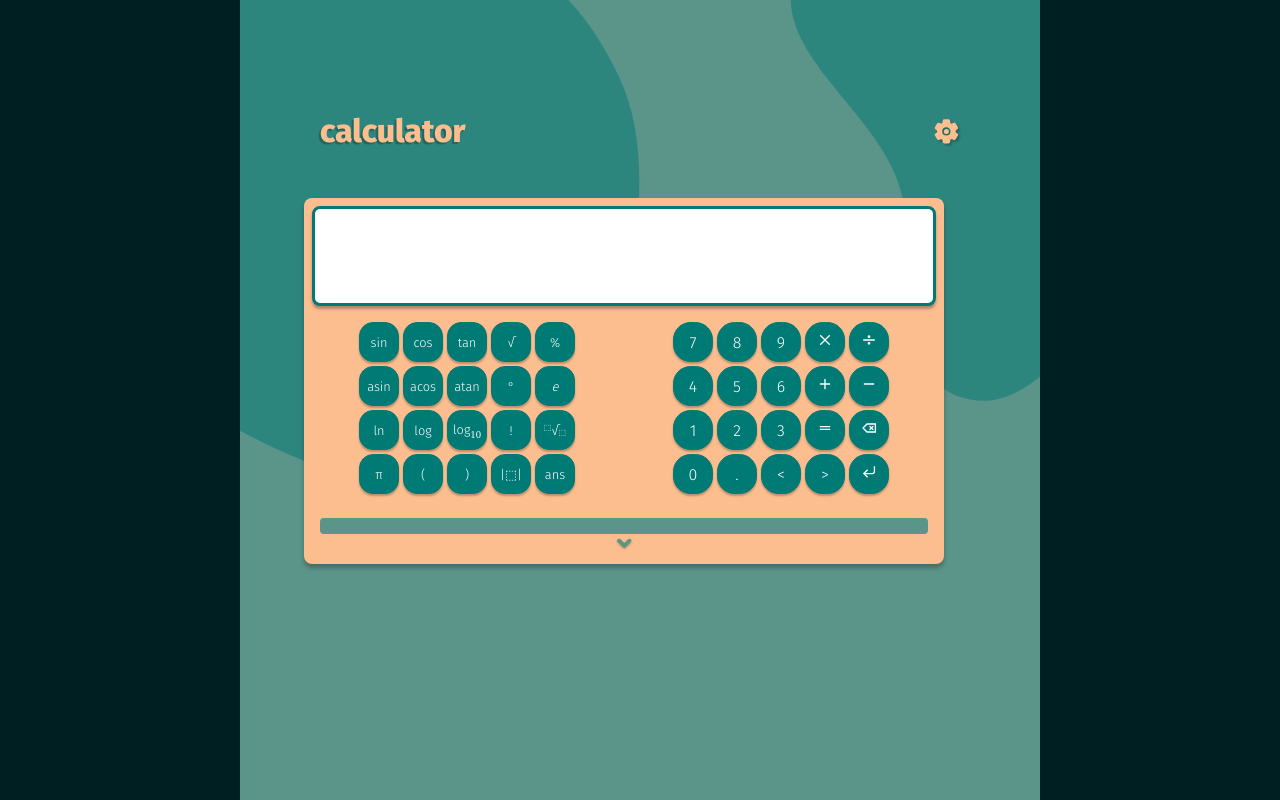
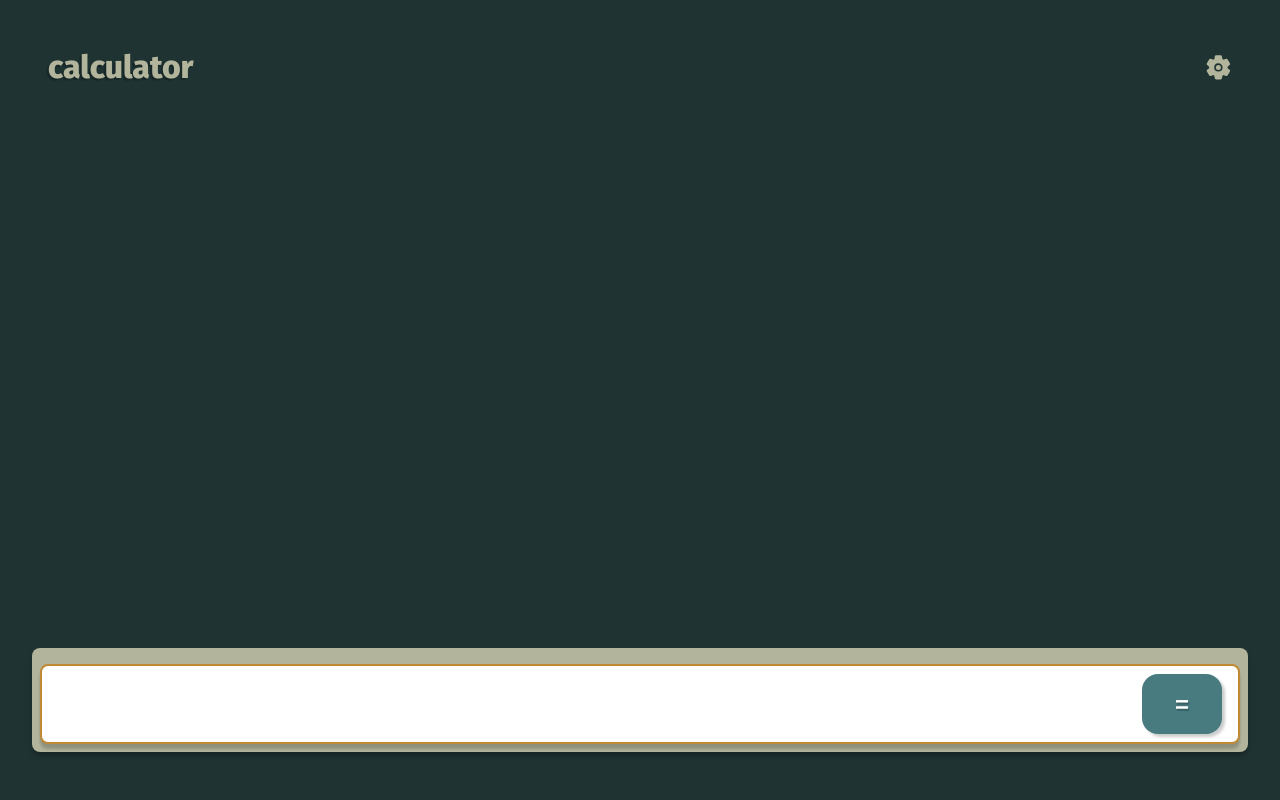
Before and after one commit to bababubudev/CalculatorJs, a React (Vite) app: page / in a window 1280 px wide. Built offline with nearby package versions, Linux system fonts and the light colour scheme.

Commit message:
Major redesign

```diff
--- a/src/App.tsx
+++ b/src/App.tsx
@@ -4,14 +4,13 @@ import Calculator from "./pages/Calculator";
 function App() {
   return (
     <main>
-      <section className="content">
-        <div className="blobs">
-          <img draggable="false" src="/CalculatorJs/svg/blob1.svg" alt="Blob1" className="blob1" />
-          <img draggable="false" src="/CalculatorJs/svg/blob2.svg" alt="Blob2" className="blob2" />
-        </div>
-        <Header />
-        <Calculator />
-      </section>
+      {/* <div className="blobs">
+        <img draggable="false" src="/CalculatorJs/svg/blob1.svg" alt="Blob1" className="blob1" />
+        <img draggable="false" src="/CalculatorJs/svg/blob2.svg" alt="Blob2" className="blob2" />
+      </div> //!Fix after styling changes
+      */}
+      <Header />
+      <Calculator />
     </main>
   )
 }
--- a/src/components/CalculationForm.tsx
+++ /dev/null
@@ -1,78 +0,0 @@
-import { FormEvent } from "react";
-import Keypad from "./Keypad";
-
-type calculation = {
-  operation: string;
-  result: string;
-}
-
-interface CalculationFormProp {
-  inputValue: string;
-  calculation: calculation;
-  setInput: React.Dispatch<React.SetStateAction<string>>;
-  history: calculation[];
-  onSubmit: (event?: FormEvent<HTMLFormElement>) => void;
-}
-
-function CalculationForm(prop: CalculationFormProp) {
-  const { onSubmit, inputValue, setInput, history, calculation } = prop;
-
-  const keypadKeyClear = () => {
-    setInput((prev: string) => prev.slice(0, -1));
-  }
-
-  const keypadKeydown = (value: string): void => {
-    if (value === "=") {
-      setInput(calculation.result);
-      return;
-    }
-
-    setInput(prev => prev + value);
-  }
-
-  const prevAnswer = () => {
-    if (history.length === 0) return;
-    const currentResult: string = history[history.length - 1].result;
-    setInput(prev => prev + currentResult);
-  }
-
-  const onInputChange = (e: React.ChangeEvent<HTMLInputElement>) => {
-    const currentInput = e.target.value;
-    if (currentInput === "ans") {
-      setInput("");
-      prevAnswer();
-      return;
-    }
-
-    setInput(currentInput);
-  }
-
-  return (
-    <form
-      className="userinput"
-      onSubmit={onSubmit}
-    >
-      <div className="input-output">
-        <p className="show-input">
-          {calculation.result}
-        </p>
-        <input
-          type="text"
-          className="input"
-          value={inputValue}
-          onChange={onInputChange}
-          autoFocus
-        />
-      </div>
-
-      <Keypad
-        onKeyPressed={keypadKeydown}
-        onKeySubmit={onSubmit}
-        onKeyClear={keypadKeyClear}
-        onRequestPrevAns={prevAnswer}
-      />
-    </form >
-  );
-}
-
-export default CalculationForm;
--- a/src/pages/Calculator.tsx
+++ b/src/pages/Calculator.tsx
@@ -1,8 +1,7 @@
-import { FormEvent, useEffect, useState } from "react";
-import History from "../components/History";
+import { FormEvent, useEffect, useRef, useState } from "react";
+// import History from "../components/History";
 import evaluateExpression from "../evaluator";
-import CalculationForm from "../components/CalculationForm";
-import { IoIosArrowDown } from "react-icons/io";
+// import { IoIosArrowDown } from "react-icons/io";
 
 type calculation = {
   operation: string;
@@ -10,10 +9,42 @@ type calculation = {
 }
 
 function Calculator() {
+  const inputRef = useRef<HTMLInputElement>(null);
+
   const [history, setHistory] = useState<calculation[]>([]);
   const [inputValue, setInputValue] = useState<string>("");
+  const [topDisplay, setTopDisplay] = useState<string>("");
   const [historyShown, setHistoryShown] = useState<boolean>(true);
-  let currentResult: calculation;
+  const [isSubmitted, setIsSubmitted] = useState<boolean>(false);
+
+  const calculate = (input: string): calculation => {
+    let output: number = 0;
+
+    try {
+      output = evaluateExpression(input);
+
+      return {
+        operation: input,
+        result: output === undefined ? "" : output.toString()
+      }
+    } catch (error) {
+      return { operation: input, result: (error as Error).message };
+    }
+  };
+
+  useEffect(() => {
+    const handleKeyDown = (event: KeyboardEvent) => {
+      const validKeys = /^[a-zA-Z0-9+\-*/.=]$/;
+      if (validKeys.test(event.key) && inputRef.current) {
+        inputRef.current.focus();
+      }
+    };
+
+    window.addEventListener("keydown", handleKeyDown);
+    return () => {
+      window.removeEventListener("keydown", handleKeyDown);
+    };
+  }, []);
 
   useEffect(() => {
     if (history.length > 0) {
@@ -28,56 +59,52 @@ function Calculator() {
     setHistory(prev => [...prev, element]);
   }
 
-  const removeFromHistory = (index: number) => {
-    setHistory(prev => prev.filter((_, ind) => ind !== index))
+  const onInputChange = (e: React.ChangeEvent<HTMLInputElement>) => {
+    const currentValue = e.target.value;
+    setInputValue(currentValue);
+    setIsSubmitted(false);
+
+    const output = calculate(currentValue);
+    if (output.result !== "") {
+      setTopDisplay(output.result);
+    } else {
+      setTopDisplay("");
     }
-
-  const clearHistory = () => {
-    setHistory([]);
   }
 
   const onCalculationSubmit = (event?: FormEvent<HTMLFormElement>): void => {
     event?.preventDefault();
-    if (!currentResult) return;
 
-    if (currentResult.result !== "") {
-      addToHistory(currentResult);
+    const output = calculate(inputValue);
+    if (output.result !== "") {
+      addToHistory(output);
+      setTopDisplay(output.operation);
+      setInputValue(output.result);
+      setIsSubmitted(true);
     }
   }
 
-  const calculate = (): calculation => {
-    let output: number = 0;
+  // const toggleHistoryShown = (): void => {
+  //   if (!historyShown) setHistoryShown(prev => !prev);
+  // }
 
-    try {
-      output = evaluateExpression(inputValue);
+  // const removeFromHistory = (index: number) => {
+  //   setHistory(prev => prev.filter((_, ind) => ind !== index))
+  // }
 
-      currentResult = {
-        operation: inputValue,
-        result: output === undefined ? "" : output.toString()
-      }
-
-      return currentResult;
-    } catch (error) {
-      return { operation: inputValue, result: (error as Error).message };
-    }
-  }
-
-  const toggleHistoryShown = (): void => {
-    if (!historyShown) setHistoryShown(prev => !prev);
-  }
+  // const clearHistory = () => {
+  //   setHistory([]);
+  // }
+  //! Fix after styling changes
 
   return (
     <div className="calculator">
-      <CalculationForm
-        inputValue={inputValue}
-        setInput={setInputValue}
-        onSubmit={onCalculationSubmit}
-        history={history}
-        calculation={calculate()}
-      />
-      <div className={`hidables ${historyShown ? "history-shown" : ""} `}>
+      <div
+        className={`hidables ${historyShown ? "history-shown" : ""} `}
+      >
         <div className="history-control">
-          <History
+          {
+            /* <History
               history={history}
               removeFromHistory={removeFromHistory}
               clearHistory={clearHistory}
@@ -89,9 +116,34 @@ function Calculator() {
               className="show-hide-btn"
             >
               <IoIosArrowDown />
-          </button>
+            </button> */
+            //! Fix after styling changes
+          }
         </div>
       </div>
+
+      <form
+        className={`calculation-display ${isSubmitted ? "submitted" : ""}`}
+        onSubmit={onCalculationSubmit}
+      >
+        <div className="display">
+          <p className="top-display">
+            {topDisplay}
+          </p>
+          <div className="interaction">
+            {isSubmitted && <p className="submit-text">=</p>}
+            <input
+              type="text"
+              className="bottom-display"
+              ref={inputRef}
+              value={inputValue}
+              onChange={onInputChange}
+              autoFocus
+            />
+          </div>
+        </div>
+        <button className="submit-btn">=</button>
+      </form>
     </div>
   );
 }
--- a/src/styles/Calculator.scss
+++ b/src/styles/Calculator.scss
@@ -1,17 +1,17 @@
-@use "./components/CalculationForm.scss";
-@use "./components/History.scss";
-@use "./components/Keypad.scss";
+@use "./components/CalculatorIO.scss";
 
 .calculator {
   display: grid;
+  align-self: self-end;
   gap: 0.5rem;
   z-index: 1000;
-  position: relative;
 
-  max-width: max(20vw, 40rem);
+  background: var(--col-primary);
+  padding: 0.5rem;
 
-  background: var(--col-tertiary);
-  padding: 0.5rem;
+  margin-bottom: 3rem;
+  margin-inline: 2rem;
+
   border-radius: 0.5rem;
   box-shadow: 0px 4px 4px rgba(0, 0, 0, 0.25);
 }
--- a/src/styles/components/CalculationForm.scss
+++ /dev/null
@@ -1,40 +0,0 @@
-form {
-  .input-output {
-    display: grid;
-    grid-template-rows: 1.5em 50px;
-    gap: 0.5ch;
-
-    background-color: var(--col-white, #ffff);
-    border: 3px solid var(--col-secondary);
-    border-radius: 0.5em;
-    padding-inline: 1em;
-    padding-block: 0.5em;
-
-    box-shadow: 0 3px 3px hsla(0, 0%, 0%, 0.3);
-
-    p {
-      font-family: "Bold";
-      text-align: end;
-      padding: 0.5ch;
-    }
-
-    input {
-      padding: 0.5ch;
-      background: none;
-      border: none;
-
-      font-size: 1.5em;
-      font-family: "ExtraLight";
-      text-align: end;
-      letter-spacing: 0.2em;
-
-      &:focus {
-        outline: none;
-      }
-    }
-  }
-
-  .keypad {
-    margin-top: 1rem;
-  }
-}
--- /dev/null
+++ b/src/styles/components/CalculatorIO.scss
@@ -0,0 +1,59 @@
+.calculation-display {
+  position: relative;
+
+  background-color: var(--col-white, #fff);
+  border: 2px solid var(--col-tertiary);
+  border-radius: 0.5rem;
+  padding-inline: 1em;
+  padding-block: 0.5em;
+  box-shadow: 0 5px 3px hsla(0, 0%, 0%, 0.2);
+
+  display: grid;
+  grid-template-columns: 1fr 5rem;
+
+  .display {
+    .top-display {
+      padding: 0;
+      margin: 0;
+      height: var(--top-view-height);
+    }
+
+    .interaction {
+      display: flex;
+      gap: 0.5rem;
+
+      p {
+        font-family: "Bold";
+        text-align: center;
+        align-self: center;
+      }
+
+      input {
+        background: none;
+        border: none;
+
+        font-size: 1.5em;
+
+        &:focus {
+          outline: none;
+        }
+      }
+    }
+  }
+
+  .submit-btn {
+    border: none;
+    border-radius: 1rem;
+    background: var(--col-secondary);
+    color: var(--col-white, rgb(255, 255, 255));
+    text-shadow: 1px 2px 1px rgba(0, 0, 0, 0.25);
+    box-shadow: 3px 3px 3px hsla(0, 0%, 0%, 0.2);
+
+    font-family: "FiraSans";
+    font-size: 2rem;
+
+    &:active {
+      box-shadow: inset 2px 1px rgba(0, 0, 0, 0.25);
+    }
+  }
+}
--- a/src/styles/components/Header.scss
+++ b/src/styles/components/Header.scss
@@ -3,11 +3,12 @@ header {
   justify-content: space-between;
   align-items: center;
   margin-block: 3rem;
-  padding-inline: 1rem;
+  margin-inline: 3rem;
+
   position: relative;
 
   h1 {
-    color: var(--col-tertiary);
+    color: var(--col-primary);
     font-family: "ExtraBold";
     font-size: 2rem;
     margin: 0;
@@ -15,25 +16,24 @@ header {
   }
 
   svg {
-    fill: var(--col-tertiary);
+    fill: var(--col-primary);
     width: 3ch;
     height: 3ch;
     margin: 0;
-    filter: drop-shadow(2px 2px 1px hsla(0, 0%, 0%, 0.25));
     transition: all 0.2s ease-in;
 
     &:hover {
-      animation: rotate-around 0.2s linear forwards;
-      filter: drop-shadow(0px 0px 5px hsla(0, 0%, 0%, 0.25));;
+      animation: rotate-around 0.8s linear infinite forwards;
     }
   }
 }
 
 @keyframes rotate-around {
-  50% {
-    transform: rotate(90deg);
+  0% {
+    transform: rotate(0deg);
   }
+
   100% {
-    transform: rotate(180deg);
+    transform: rotate(360deg);
   }
 }
--- a/src/styles/components/History.scss
+++ /dev/null
@@ -1,161 +0,0 @@
-.hidables {
-  margin-top: 1rem;
-  padding-inline: 0.5rem;
-
-  .history-control {
-    display: grid;
-
-    .history-div {
-      height: 0;
-      transition:
-        opacity 0.3s ease-out,
-        height 0.3s ease-in-out;
-      cursor: pointer;
-
-      li {
-        opacity: 0;
-        transition: opacity 0.3s ease-out;
-      }
-    }
-
-    .show-hide-btn {
-      border: none;
-      background: none;
-      cursor: pointer;
-
-      svg {
-        color: var(--col-primary);
-        width: 2.5ch;
-        height: 2.5ch;
-        stroke-width: 60;
-        transform: rotate(0deg);
-        transition: transform 0.3s ease-out;
-        filter: drop-shadow(0px 1px 1px hsla(0, 0%, 0%, 0.25));
-      }
-    }
-  }
-
-  &.history-shown .history-div {
-    li {
-      opacity: 1;
-    }
-
-    cursor: default;
-    opacity: 1;
-    height: 100%;
-  }
-
-  &.history-shown .show-hide-btn {
-    svg {
-      transform: rotate(-180deg);
-      transition: transform 0.3s ease-out;
-      filter: drop-shadow(0px -1px 1px hsla(0, 0%, 0%, 0.25));
-    }
-  }
-}
-
-.history-div {
-  display: grid;
-  align-items: start;
-
-  background-color: var(--col-primary);
-  border-radius: 0.25rem;
-
-  padding: 0.5rem;
-  max-height: 200px;
-  position: relative;
-  overflow-x: hidden;
-  overflow-y: scroll;
-
-  ul {
-    list-style-type: none;
-    display: grid;
-    gap: 0.5ch;
-    z-index: 1;
-
-    li {
-      display: grid;
-      grid-template-columns: 1fr 6ch;
-      align-items: center;
-      gap: 1ch;
-
-      font-size: 1rem;
-      background: var(--col-white, #fff);
-      box-shadow: 0 3px 3px hsla(0, 0%, 0%, 0.3);
-      border-radius: 0.2em;
-
-      .history-part {
-        display: grid;
-        grid-template-columns: 1fr 5em;
-        padding: 1ch;
-        border-radius: 0.2em 0 0 0.2em;
-      }
-
-      .detail:hover {
-        background-color: var(--col-accent);
-        border-left: 2px solid var(--col-tertiary);
-
-        .index {
-          display: none;
-        }
-
-        .copy-btn {
-          display: block;
-        }
-      }
-    }
-
-    .result {
-      justify-self: center;
-      font-family: "Bold";
-      font-size: 0.9rem;
-      text-transform: uppercase;
-      border-bottom: 1px solid var(--col-primary);
-
-      width: 90%;
-      overflow: hidden;
-      text-overflow: ellipsis;
-      text-align: center;
-    }
-
-    .detail {
-      display: flex;
-      font-family: "ExtraLight";
-
-      .copy-btn {
-        display: none;
-        border: none;
-        background-color: transparent;
-        color: var(--col-white, #fff);
-        width: 2.5ch;
-        height: 2.5ch;
-        cursor: pointer;
-      }
-    }
-  }
-}
-
-.history-blob {
-  position: absolute;
-  transition: height 0.2s ease;
-}
-
-::-webkit-scrollbar {
-  width: 1ch;
-}
-
-/* Track */
-::-webkit-scrollbar-track {
-  background: none;
-}
-
-/* Handle */
-::-webkit-scrollbar-thumb {
-  background: var(--col-secondary);
-  border-radius: 2ch;
-}
-
-/* Handle on hover */
-::-webkit-scrollbar-thumb:hover {
-  background: #555;
-}
--- a/src/styles/components/Keypad.scss
+++ /dev/null
@@ -1,58 +0,0 @@
-.keypad {
-  display: grid;
-  justify-content: center;
-  grid-template-columns: 1fr 1fr;
-  gap: 0.25rem;
-
-  .arith,
-  .func {
-    display: grid;
-    justify-items: center;
-    gap: 0.25rem;
-
-    .row {
-      display: grid;
-      grid-template-columns: repeat(5, 1fr);
-      gap: 0.25rem;
-
-      button {
-        font-family: "Light", monospace;
-        font-size: 1rem;
-
-        background: var(--col-secondary);
-        color: var(--col-white, #fff);
-        border: 1px solid var(--col-secondary);
-        border-radius: 2ch;
-
-        width: 2.5rem;
-        aspect-ratio: 1;
-
-        align-items: center;
-        justify-content: center;
-        box-shadow: 0px 2px 2px hsla(0, 0%, 0%, 0.25);
-      }
-    }
-
-    &.row3 button:last-child {
-      svg {
-        width: 2.5ch;
-        height: 2.5ch;
-      }
-    }
-  }
-
-  .func {
-    .row button {
-      font-size: 0.8rem;
-      sup,
-      sub,
-      span {
-        font-family: "Extra-Light";
-      }
-
-      .empty-char {
-        font-size: 0.5rem;
-      }
-    }
-  }
-}
--- a/src/styles/style.scss
+++ b/src/styles/style.scss
@@ -3,12 +3,14 @@
 @use "./components/Header.scss";
 
 :root {
-  --col-window-bg: #001f23;
+  --col-window-bg: #1F3333;
 
-  --col-primary: #5b9489;
-  --col-secondary: #007a75;
-  --col-tertiary: #fcbe8f;
-  --col-accent: #ff2845;
+  --col-primary: #B2B59B;
+  --col-secondary: #487B80;
+  --col-tertiary: #bf8935;
+  --col-accent: #c05746;
+
+  --top-view-height: 2rem;
 }
 
 * {
@@ -19,19 +21,15 @@
 
 main {
   display: grid;
-  justify-content: center;
-  align-items: center;
+  justify-content: stretch;
+  align-items: start;
+  grid-template-rows: 10rem 1fr;
+
+  position: relative;
 
   font-family: "FiraSans", monospace;
-  background-color: var(--col-window-bg);
-}
-
-.content {
-  position: relative;
-  min-width: 50rem;
+  background: var(--col-window-bg);
   min-height: 100vh;
-  background: var(--col-primary);
-  padding: 4rem;
 }
 
 .blobs {
```
Lines whose indentation alone changed are shown as unchanged.
